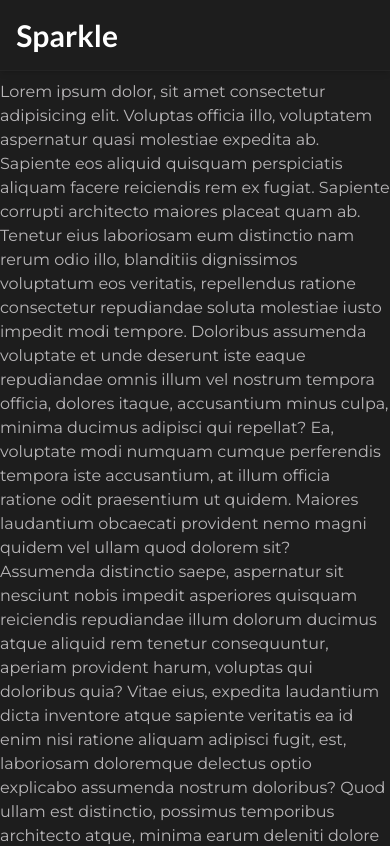
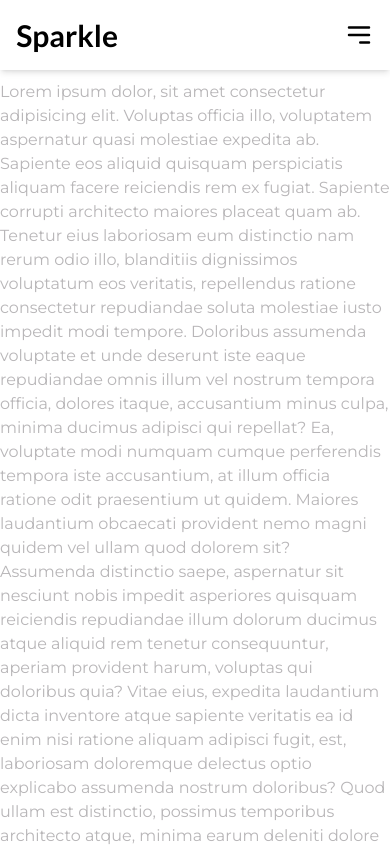
Before and after one commit to Sheriff-Oladimeji/Sparkle, a Next.js app: page / in a window 390 px wide. Shown: the top 846 px of the page. Built offline with nearby package versions, Linux system fonts and the light colour scheme.

Commit message:
feat: add navbar

```diff
--- a/src/app/layout.js
+++ b/src/app/layout.js
@@ -9,7 +9,7 @@ export const metadata = {
 export default function RootLayout({ children }) {
   return (
     <html lang="en">
-      <body className="bg-dark font-mont">
+      <body className="font-mont">
         <Navbar/>
         {children}</body>
     </html>
--- a/src/components/navbar/Navbar.jsx
+++ b/src/components/navbar/Navbar.jsx
@@ -1,5 +1,9 @@
+"use client"
 import Link from "next/link";
-import React from "react";
+import React, { useState } from "react";
+import { VscChromeClose } from "react-icons/vsc";
+import { HiOutlineMenuAlt3 } from "react-icons/hi";
+import {FaFacebookF, FaGithub, FaTwitter} from "react-icons/fa"
 
 const links = [
   {
@@ -30,24 +34,60 @@ const links = [
 ];
 
 const Navbar = () => {
+  const [nav, setNav] = useState(false);
+
+  const handleNav = () => {
+    setNav(!nav);
+  };
+
   return (
-    <nav className=" fixed top-0 left-0 z-50 w-full bg-dark shadow-md border-b border-[#232323]">
+    <nav className="fixed top-0 left-0 z-50 w-full bg-white shadow-md md:shadow-none md:relative">
       {/* desktop nav */}
-      <div className=" hidden w-4/5 mx-auto text-white md:flex justify-between items-center h-16">
+      <div className="hidden w-[90%] mx-auto text-black md:flex justify-between items-center h-16">
         <h1 className="font-bold font-lato text-4xl">Sparkle</h1>
-
         <div className="flex gap-8">
           {links.map((link) => (
-            <div key={link.id} className="flex">
-              <Link href={link.url}>{link.title}</Link>
+            <div key={link.id} className="flex font-bold">
+              <Link
+                href={link.url}
+                className="text-[16px] hover:text-amber-700"
+              >
+                {link.title}
+              </Link>
             </div>
           ))}
         </div>
       </div>
 
       {/* mobile nav */}
-      <div className="w-11/12 mx-auto text-white flex justify-between items-center md:hidden h-[70px]">
+      <div className="w-11/12 mx-auto flex justify-between items-center md:hidden h-[70px]">
         <h1 className="font-bold font-lato text-3xl">Sparkle</h1>
+        <button onClick={handleNav} className="duration-500">
+          {nav ? <VscChromeClose size={30} /> : <HiOutlineMenuAlt3 size={30} />}
+        </button>
+      </div>
+
+      <div
+        className={`${
+          nav ? "h-screen" : "h-0"
+        } overflow-hidden transition-all duration-500 md:hidden`}
+      >
+        <div className="flex flex-col gap-8 z-50 pt-12 px-8">
+          {links.map((link) => (
+            <Link
+              href={link.url}
+              className="text-[16px] hover:text-amber-600 font-bold hover:pl-3 duration-200"
+              key={link.id}
+            >
+              {link.title}
+            </Link>
+          ))}
+        </div>
+        <div className="flex items-center px-8 gap-6 mt-16">
+      <Link href="#"><FaFacebookF size={25}  className="hover:text-amber-600"/></Link>
+      <Link href="#"><FaTwitter size={25} className="hover:text-amber-600"/></Link>
+      <Link href="#"><FaGithub size={25} className="hover:text-amber-600"/></Link>
+        </div>
       </div>
     </nav>
   );
```
Also changed, not shown: src/app/page.jsx (+1 -1 lines).
